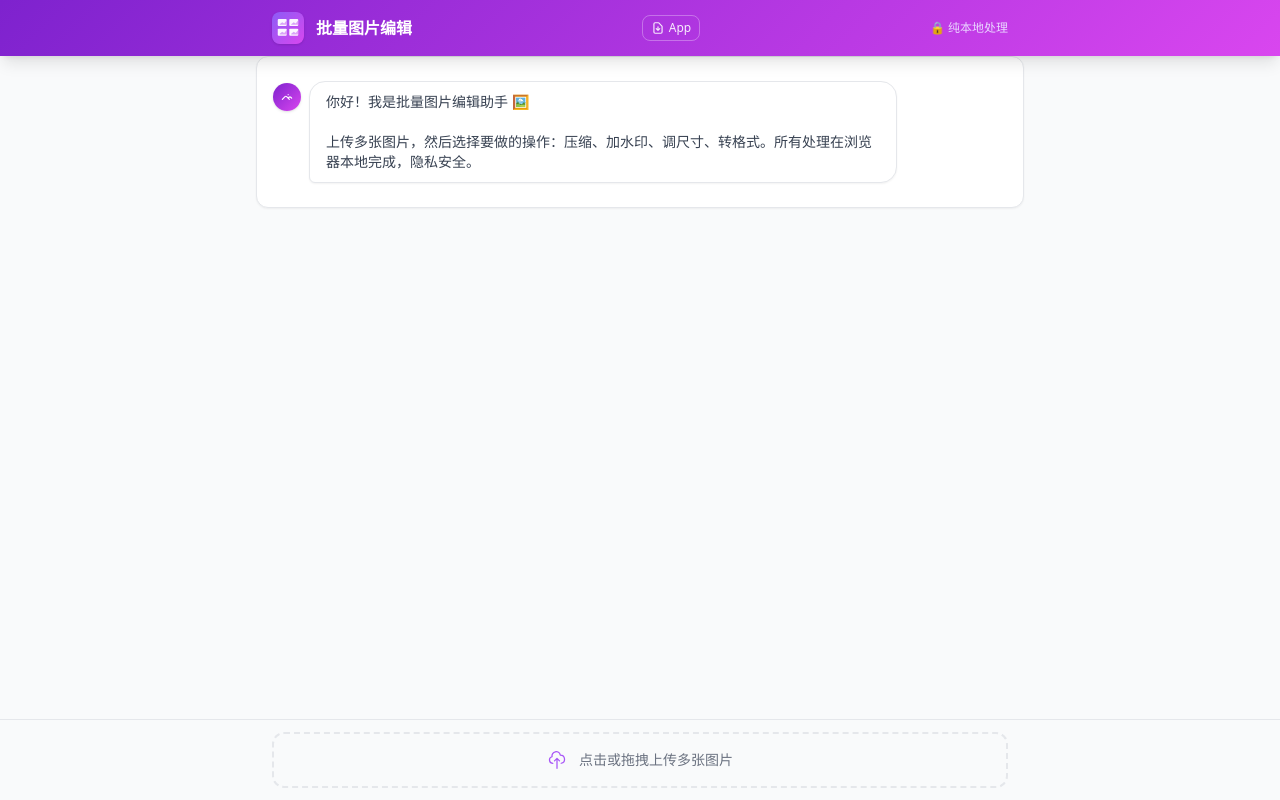
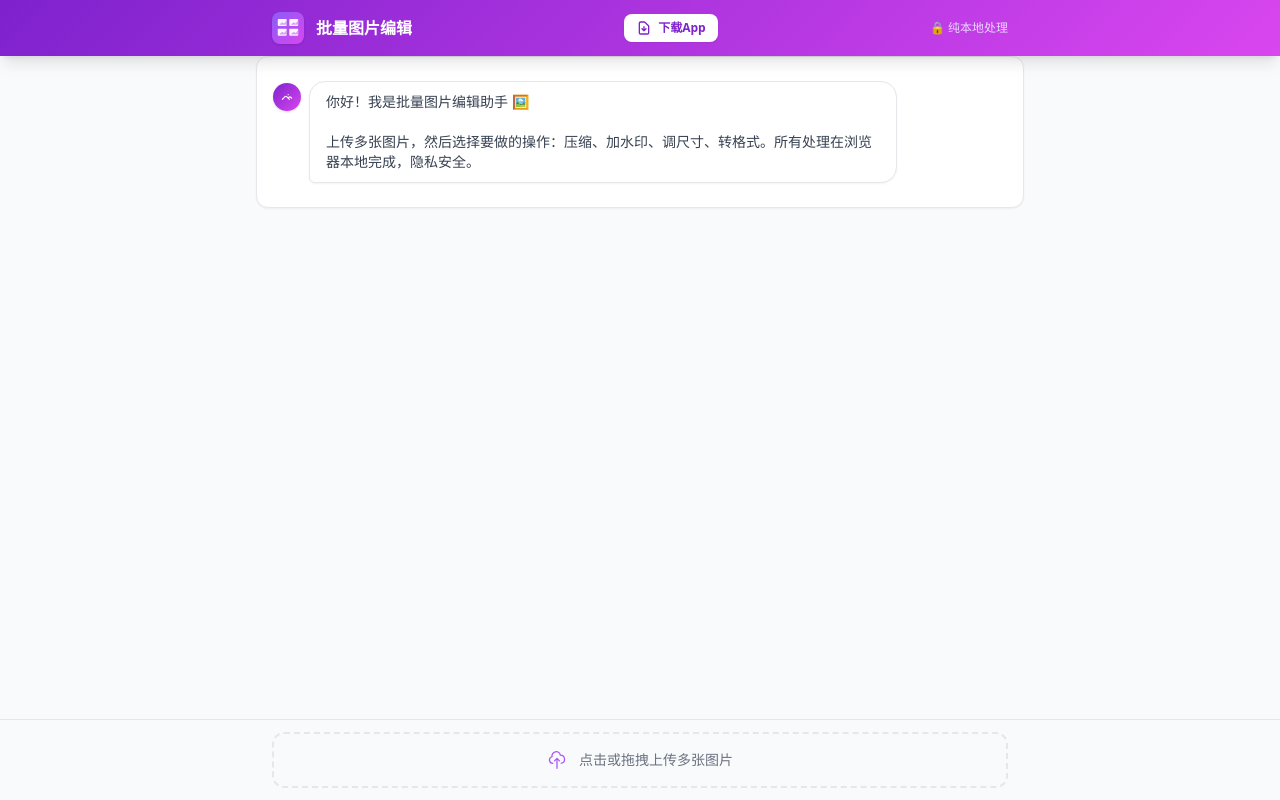
Before and after one commit to hpennn/batch-img-edit, a website: page index.html in a window 1280 px wide. Drawn offline with nearby package versions, Linux system fonts and the light colour scheme.

Commit message:
style: 下载按钮改为醒目实心样式，显示'下载App'

```diff
--- a/index.html
+++ b/index.html
@@ -108,9 +108,9 @@ var _hmt = _hmt || [];
         <h1 class="text-base font-bold">批量图片编辑</h1>
       </div>
       <button id="pwa-install-btn" style="display:none" class="text-xs text-white/80 border border-white/30 rounded-lg px-2 py-1 hover:bg-white/10 transition-colors">添加到桌面</button>
-      <a href="https://github.com/hpennn/batch-img-edit/releases/latest/download/batch-img-edit-v1.0.0.apk" class="text-xs text-white/90 border border-white/30 rounded-lg px-2 py-1 hover:bg-white/10 transition-colors flex items-center gap-1" title="下载 Android App">
-        <svg class="w-3.5 h-3.5" fill="none" stroke="currentColor" viewBox="0 0 24 24"><path stroke-linecap="round" stroke-linejoin="round" stroke-width="2" d="M12 10v6m0 0l-3-3m3 3l3-3m2 8H7a2 2 0 01-2-2V5a2 2 0 012-2h5.586a1 1 0 01.707.293l5.414 5.414a1 1 0 01.293.707V19a2 2 0 01-2 2z"/></svg>
-        App
+      <a href="https://github.com/hpennn/batch-img-edit/releases/latest/download/batch-img-edit-v1.0.0.apk" class="bg-white text-purple-700 text-xs font-bold rounded-lg px-3 py-1.5 hover:bg-purple-100 transition-colors flex items-center gap-1.5 shadow-sm">
+        <svg class="w-4 h-4" fill="none" stroke="currentColor" viewBox="0 0 24 24"><path stroke-linecap="round" stroke-linejoin="round" stroke-width="2" d="M12 10v6m0 0l-3-3m3 3l3-3m2 8H7a2 2 0 01-2-2V5a2 2 0 012-2h5.586a1 1 0 01.707.293l5.414 5.414a1 1 0 01.293.707V19a2 2 0 01-2 2z"/></svg>
+        下载App
       </a>
       <span class="hidden sm:inline text-xs text-purple-200">🔒 纯本地处理</span>
     </div>
```
